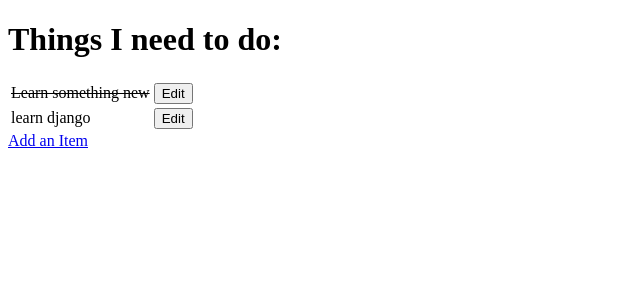
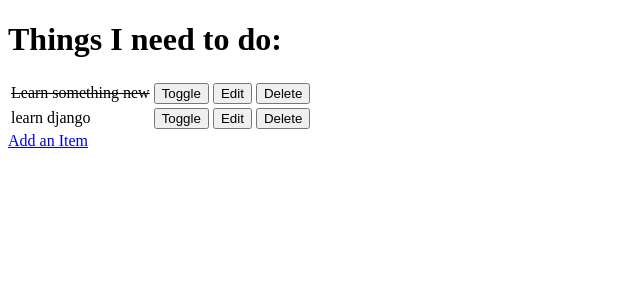
Before and after one commit to Kiko-Climent/ci-fsf-hello-django, a Django app: page / in a window 1280 px wide. Shown: the top 300 px of the page, without its empty margins (0-640 px from the left). Run offline with Django 3.2, Linux system fonts and the light colour scheme; data comes from the database, SQL or seed files in the repository; both versions use the stored data as it was after the commit.

Commit message:
Toggling abd deleting

```diff
--- a/django_todo/urls.py
+++ b/django_todo/urls.py
@@ -15,11 +15,13 @@ Including another URLconf
 """
 from django.contrib import admin
 from django.urls import path
-from todo.views import get_todo_list, add_item, edit_item
+from todo import views
 
 urlpatterns = [
     path('admin/', admin.site.urls),
-    path('', get_todo_list, name='get_todo_list'),
-    path('add/', add_item, name='add'),
-    path('edit/<item_id>', edit_item, name='edit')
+    path('', views.get_todo_list, name='get_todo_list'),
+    path('add/', views.add_item, name='add'),
+    path('edit/<item_id>', views.edit_item, name='edit'),
+    path('toggle/<item_id>', views.toggle_item, name='toggle'),
+    path('delete/<item_id>', views.delete_item, name='delete')
 ]
--- a/todo/templates/todo/todo_list.html
+++ b/todo/templates/todo/todo_list.html
@@ -17,11 +17,21 @@
             {% else %}
                 <td>{{ item.name }}</td>
             {% endif %}
-            <td>
-                <a href="/edit/{{ item.id }}">
-                    <button>Edit</button>
-                </a>
-            </td>
+                <td>
+                    <a href="/toggle/{{ item.id }}">
+                        <button>Toggle</button>
+                    </a>
+                </td>
+                <td>
+                    <a href="/edit/{{ item.id }}">
+                        <button>Edit</button>
+                    </a>
+                </td>
+                <td>
+                    <a href="/delete/{{ item.id }}">
+                        <button>Delete</button>
+                    </a>
+                </td>
             </tr>
         {% empty %}
         <tr><td>You have nothing to do</td></tr>
--- a/todo/views.py
+++ b/todo/views.py
@@ -37,3 +37,14 @@ def edit_item(request, item_id):
         'form': form
     }
     return render(request, 'todo/edit_item.html', context)
+
+def toggle_item(request, item_id):
+    item = get_object_or_404(Item, id=item_id)
+    item.done = not item.done
+    item.save()
+    return redirect('get_todo_list')
+
+def delete_item(request, item_id):
+    item = get_object_or_404(Item, id=item_id)
+    item.delete()
+    return redirect('get_todo_list')
```
Also changed, not shown: db.sqlite3.
